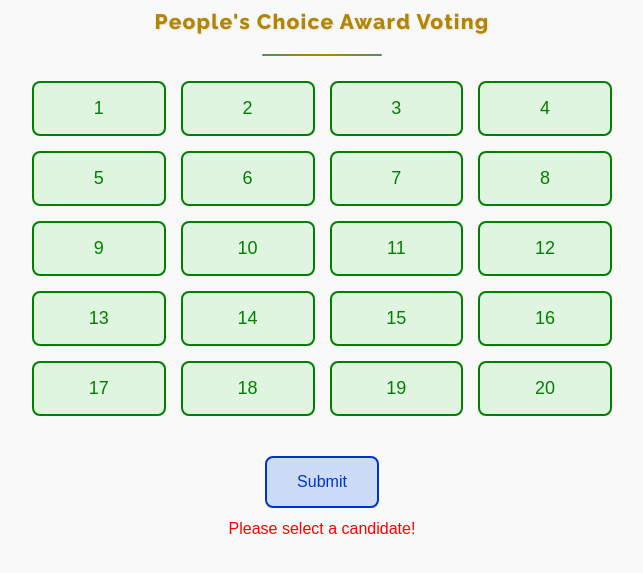
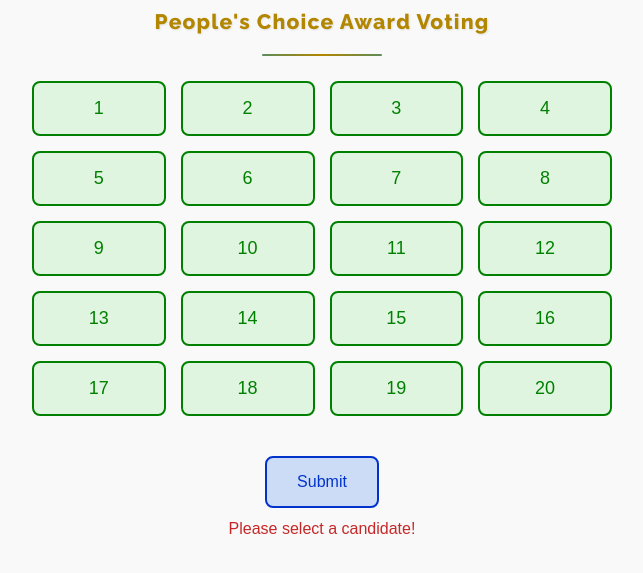
Before and after one commit to MartinaJohn/onam-voting-app, a website: page index.html in a window 1280 px wide. Both pictures are taken after a click on the button "Submit". Shown: the part 123-696 px from the top of the page, without its empty margins (318-961 px from the left). Drawn offline with nearby package versions, Linux system fonts and the light colour scheme.

Commit message:
small bug fix

```diff
--- a/index.html
+++ b/index.html
@@ -47,7 +47,7 @@
       async function submitVote() {
         if (!selectedCandidate) {
           message.textContent = "Please select a candidate!";
-          message.style.color = "red";
+          message.className = "error";
           return;
         }
 
```
